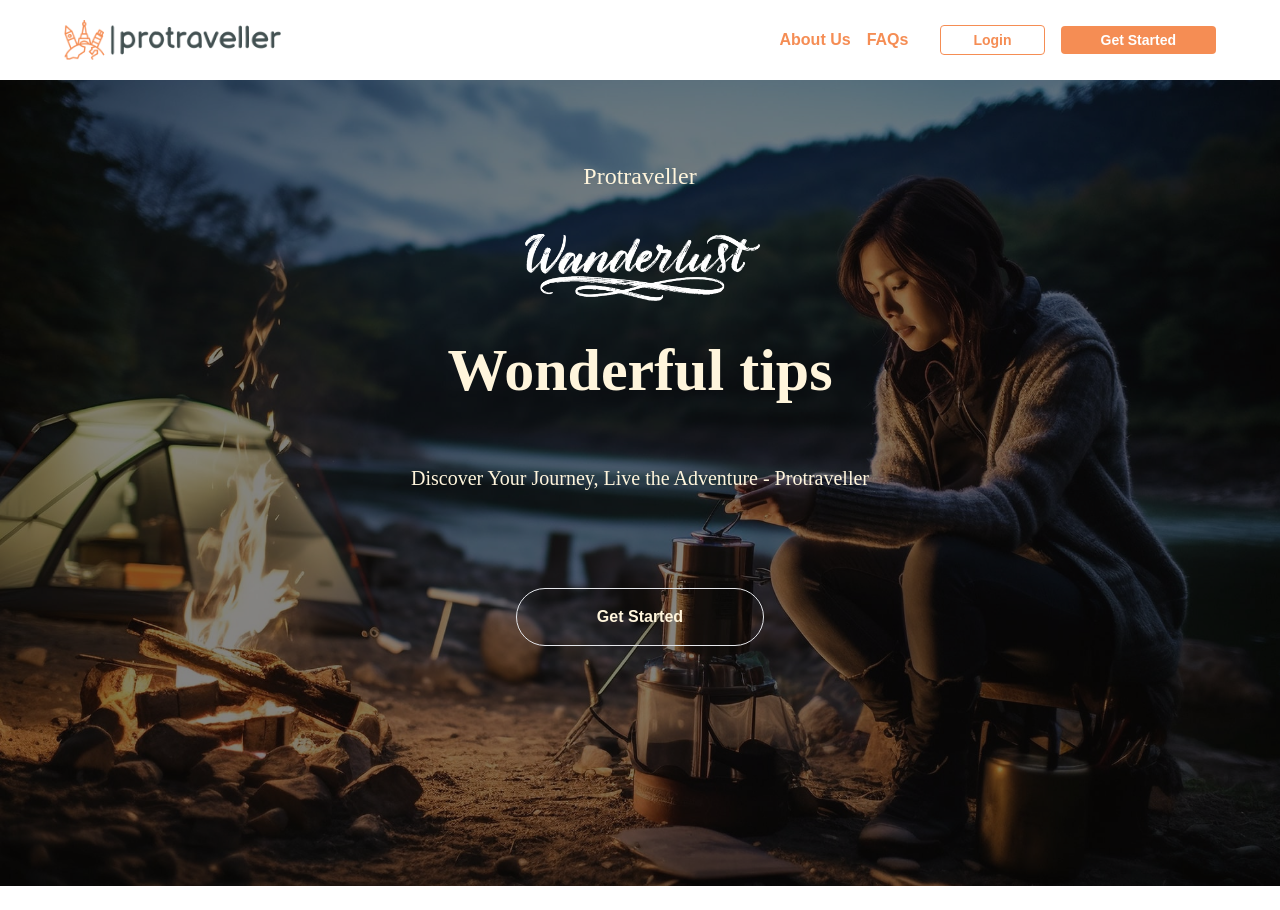
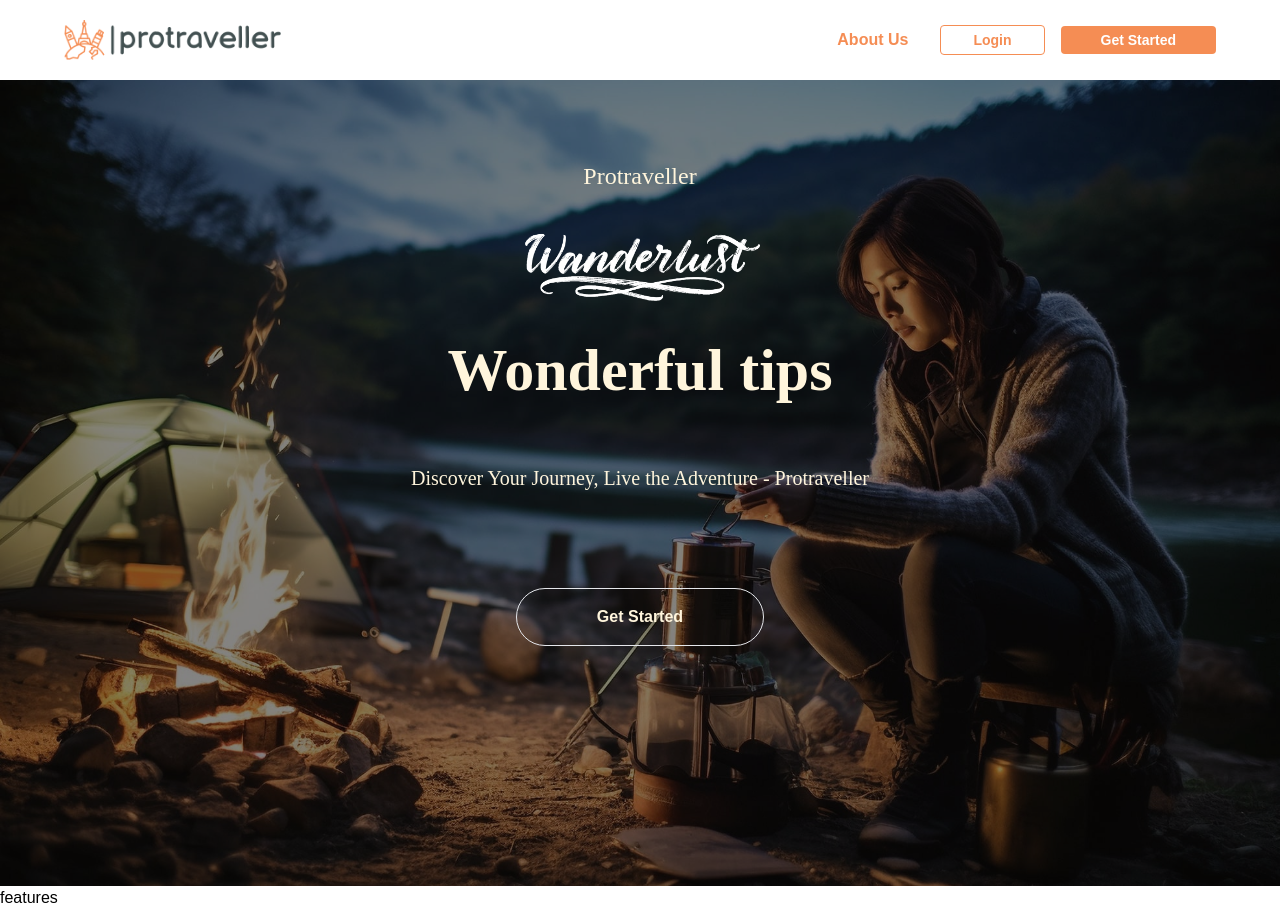
Before and after one commit to Vcky4/ProTraveller, a React (Create React App) app in the folder frontend/protraveller/: page / in a window 1280 px wide. Before the commit the page ends 886 px from the top, so only its background shows below. Built offline with nearby package versions, Linux system fonts and the light colour scheme.

Commit message:
create feature and remove faq

```diff
--- /dev/null
+++ b/frontend/protraveller/src/components/Features.js
@@ -0,0 +1,9 @@
+import React from "react"
+
+export const Features = () => {
+    return (
+        <div>
+            features
+        </div>
+    )
+}
--- a/frontend/protraveller/src/components/Header.js
+++ b/frontend/protraveller/src/components/Header.js
@@ -45,7 +45,7 @@ export const Header = () => {
                         <div>
                             <ul className='flex items-center justify-center choc-brown gap-4'>
                                 <li><Link to="/#about" smooth>About Us</Link></li>
-                                <li><Link to="/#FAQ" smooth>FAQs</Link></li>
+                                {/* <li><Link to="/#FAQ" smooth>FAQs</Link></li> */}
                             </ul>
                         </div>
 
@@ -65,7 +65,7 @@ export const Header = () => {
                     <div>
                         <ul className='flex flex-col choc-brown gap-4 mt-5'>
                             <li><Link to="/#about" onClick={toggleNavbar} smooth>About Us</Link></li>
-                            <li><Link to="/#FAQ" onClick={toggleNavbar} smooth>FAQs</Link></li>
+                            {/* <li><Link to="/#FAQ" onClick={toggleNavbar} smooth>FAQs</Link></li> */}
                         </ul>
                     </div>
 
--- a/frontend/protraveller/src/pages/LandingPage.js
+++ b/frontend/protraveller/src/pages/LandingPage.js
@@ -1,3 +1,4 @@
+import { Features } from '../components/Features'
 import { Header } from '../components/Header'
 import { Hero } from '../components/Hero'
 
@@ -7,6 +8,7 @@ export const LandingPage = () => {
         <>
             <Header />
             <Hero />
+            <Features />
         </>
     )
 }
```
